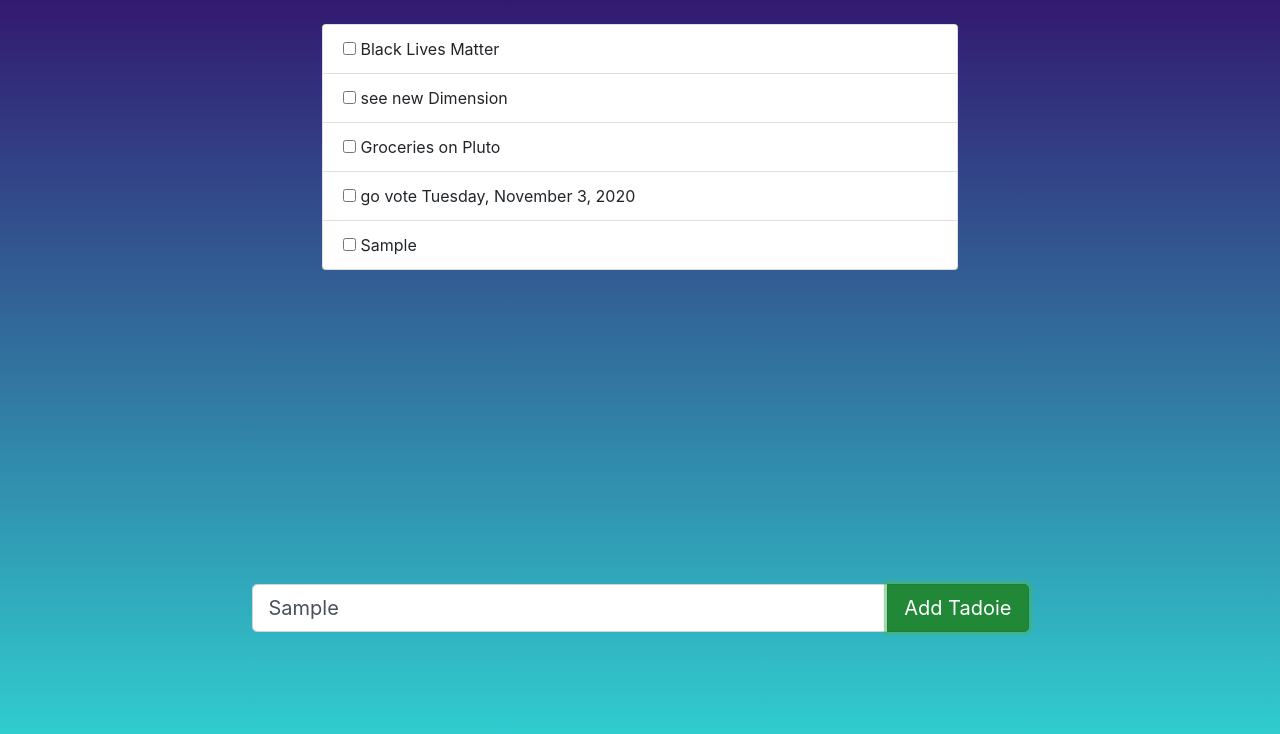
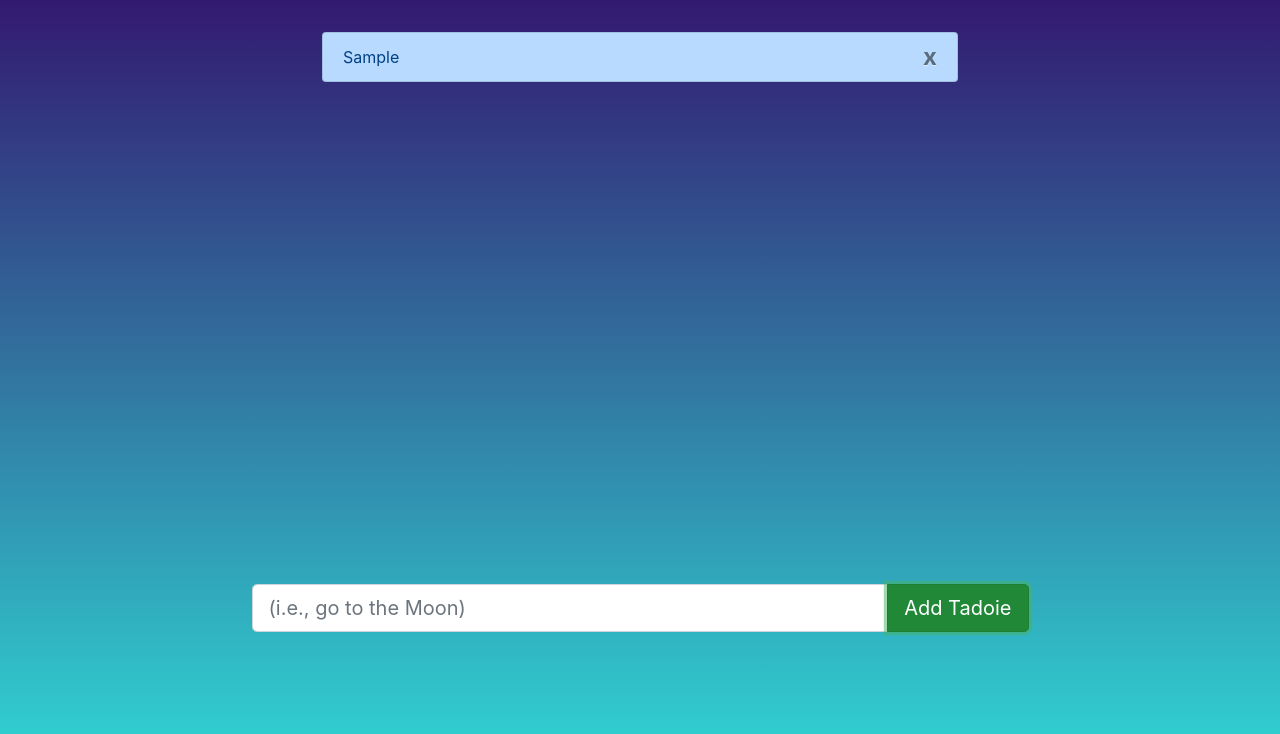
Before and after one commit to knottyChive/CPSC4125_Gilyard_Lab1, a plain HTML site: page index.html in a window 1280 px wide. Both pictures are taken after typing "Sample" into the empty fields and a click on the button "Add Tadoie". Shown: the part 72-806 px from the top of the page. Drawn offline with nearby package versions, Linux system fonts and the light colour scheme.

Commit message:
Final Vanilla JS Implementation

```diff
--- a/index.html
+++ b/index.html
@@ -20,14 +20,16 @@
         </nav>
 
         <div class="container" id="workroom">
-            <ul class="list-group">
+            <ul class="list-group" id="todoList">
+
+
 
             </ul>
         </div>
 
         <footer>
             <div class="input-group input-group-lg mb-3">
-                <input type="text" id="userField" class="form-control" placeholder="(i.e., go to the Moon)" aria-label="(i.e., go to the Moon)" aria-describedby="entryBtn">
+                <input type="text" id="newTodo" class="form-control" placeholder="(i.e., go to the Moon)" aria-label="(i.e., go to the Moon)" aria-describedby="entryBtn">
                 <div class="input-group-append">
                   <button class="btn btn-success" type="button" id="addTodoBtn">Add Tadoie</button>
                 </div>
--- a/main.css
+++ b/main.css
@@ -21,6 +21,9 @@ body {
     margin: auto;
 }
 
+.list-group-item {
+    margin: 0.5em 0;
+}
 
 footer {
     max-width: 70%;
--- a/script.js
+++ b/script.js
@@ -1,33 +1,51 @@
-$(document).ready(function() {
-    // Prepopulated List
-    var tadoies = ["Black Lives Matter", "see new Dimension", "Groceries on Pluto", "go vote Tuesday, November 3, 2020"];
+// list references
+const todoList = document.getElementById('todoList');
 
-    // map the todos into a group on the page
-    function showList(arr) {
-        $('.list-group').html(" ");
-        arr.forEach(element => {
-            $(".list-group").append(`<li class="list-group-item"><input type="checkbox" name="${element}" id="entryDisplay"> <span id="tadoieName">${element}</span></li>`);
-        })
+// entry references
+const newTodo = document.getElementById('newTodo');
+const addTodoBtn = document.getElementById('addTodoBtn');
+
+
+class Item {
+    constructor(itemName) {
+        this.createTodo(itemName);
     }
-    showList(tadoies);
 
-    // to add to the todo list onclick()
-    $("#addTodoBtn").click(function() {
-        event.preventDefault();
-        var tadoie = $("#userField").val();
-        tadoies.push(tadoie);
-        showList(tadoies);
-    });
+    createTodo(itemName) {
+        // list item
+        let todoItem = document.createElement('li');
+        todoItem.disabled = true;
+        todoItem.classList.add('list-group-item')
+        todoItem.classList.add('list-group-item-primary');
 
-    $("input[type=checkbox]").on("click", () => {
+        let todoText = document.createElement('span');
+        todoText.innerText = itemName;
 
-        var index = tadoies.indexOf(event.target.name);
-        if ( index > -1) {
-            tadoies.splice(index, 1);
+        let removeBtn = document.createElement('button');
+        removeBtn.type = 'button';
+        removeBtn.classList.add('close');
 
-        } else {
-            alert("item not found")
-        }
-        showList(tadoies);
-    })
-});
+        let closeX = document.createElement('span');
+        closeX.innerText = 'x';
+
+        todoList.appendChild(todoItem);
+        todoItem.appendChild(todoText);
+        todoItem.appendChild(removeBtn);
+        removeBtn.appendChild(closeX);
+
+        removeBtn.addEventListener('click', () => this.removeButton(todoItem))
+    }
+
+    removeButton(item) {
+        todoList.removeChild(item);
+    }
+}
+
+function checkInput() {
+    if (newTodo.value != "") {
+        new Item(newTodo.value);
+        newTodo.value = "";
+    }
+}
+
+addTodoBtn.addEventListener('click', checkInput);
```
